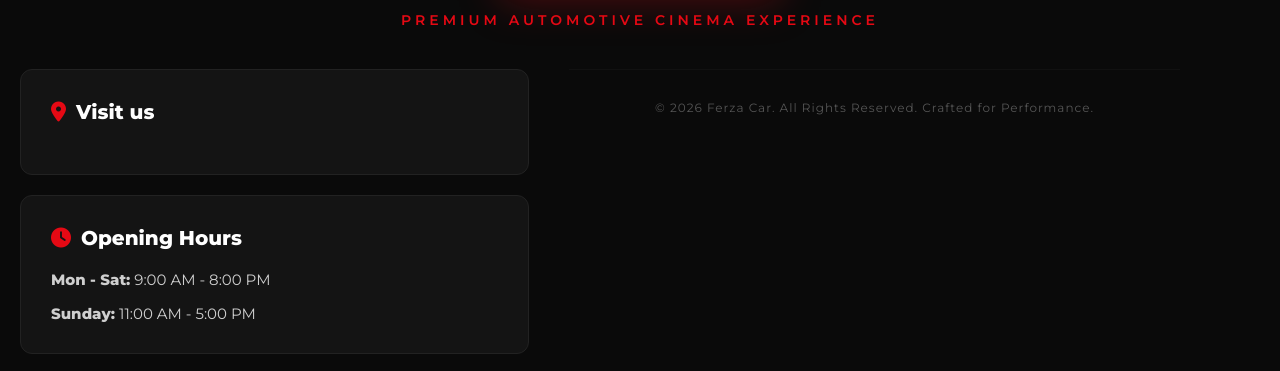
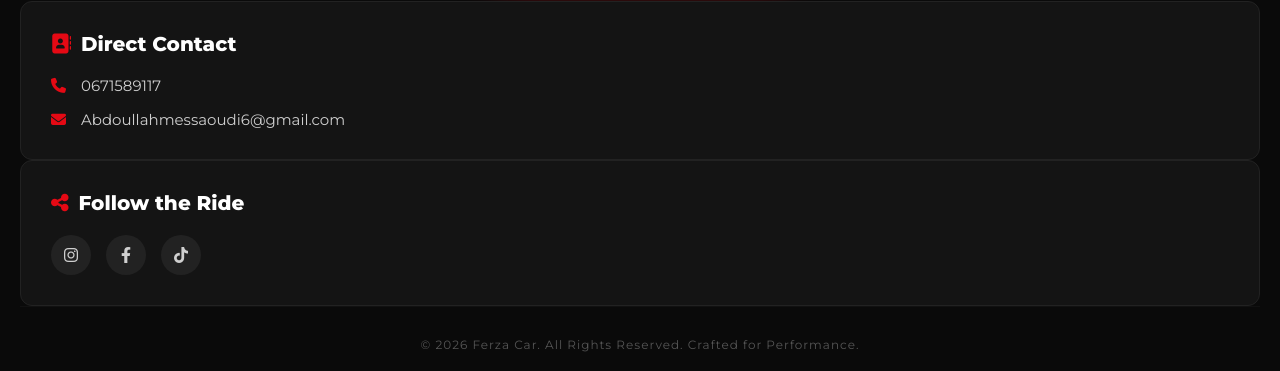
Before and after one commit to zirxis/ferza.car, a plain HTML site: page index.html in a window 1280 px wide. Shown: the part 318-689 px from the top of the page. Drawn offline with Linux system fonts and the light colour scheme.

Commit message:
Update index.html

```diff
--- a/index.html
+++ b/index.html
@@ -338,27 +338,6 @@
         <div class="logo-container">
             <img src="logo.jpg" alt="Ferza Car Logo">
         </div>
-        <div class="tagline">Premium Automotive Cinema Experience</div>
-    </header>
-
-    <div class="container">
-
-        <div class="info-section">
-
-            <div class="card">
-                <h2><i class="fa-solid fa-location-dot"></i> Visit us</h2>
-                <p style="line-height: 1.6;"></p>
-            </div>
-
-            <div class="card">
-                <h2><i class="fa-solid fa-clock"></i> Opening Hours</h2>
-                <div class="contact-item">
-                    <span><strong>Mon - Sat:</strong> 9:00 AM - 8:00 PM</span>
-                </div>
-                <div class="contact-item">
-                    <span><strong>Sunday:</strong> 11:00 AM - 5:00 PM</span>
-                </div>
-            </div>
 
             <div class="card">
                 <h2><i class="fa-solid fa-address-book"></i> Direct Contact</h2>
```
